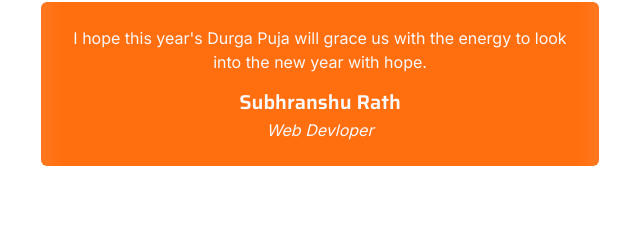
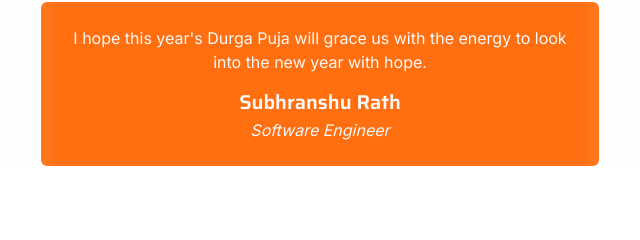
Before and after one commit to DurgaPujaCommittee/WebSite, a plain HTML site: page index.html in a window 1280 px wide. Shown: the part 3606-3846 px from the top of the page, 320-960 px from the left. Drawn offline with nearby package versions, Linux system fonts and the light colour scheme.

Commit message:
Update index.html

```diff
--- a/index.html
+++ b/index.html
@@ -368,7 +368,7 @@
                     <div class="testimonial-text rounded text-center p-4">
                         <p>I hope this year's Durga Puja will grace us with the energy to look into the new year with hope.</p>
                         <h5 class="mb-1">Subhranshu Rath</h5>
-                        <span class="fst-italic">Web Devloper</span>
+                        <span class="fst-italic">Software Engineer</span>
                     </div>
                 </div>
                 <div class="testimonial-item text-center">
```
